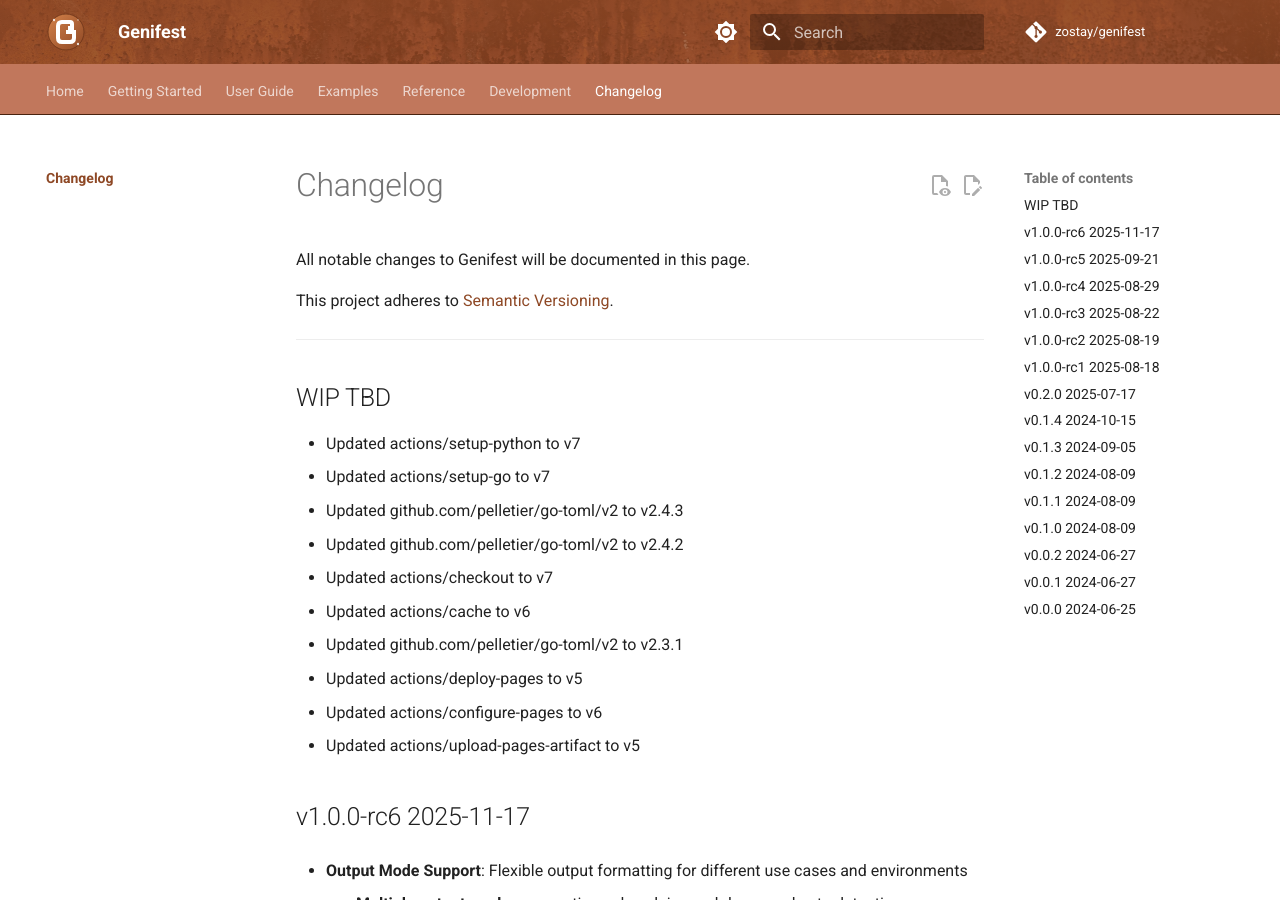
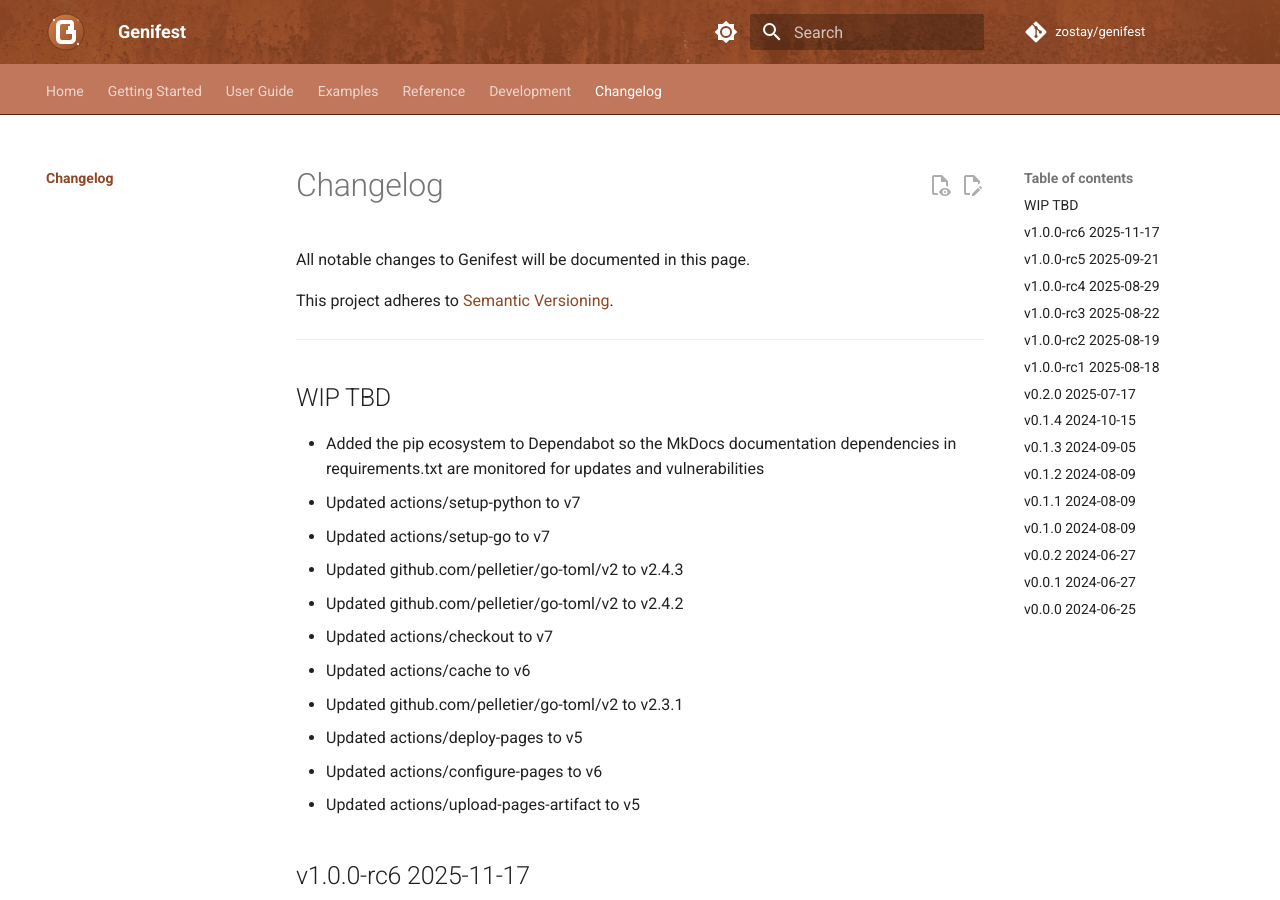
Before and after one commit to zostay/genifest, an MkDocs documentation site: the page built from docs/changelog.md, in a window 1280 px wide and 900 px high. Built offline with MkDocs 1.6.1 and Material for MkDocs 9.7.7, drawn with Linux system fonts in a browser that asks for light colours; comment, search, counter and statistics services are not loaded; the version menu is left out.

Commit message:
chore: monitor pip ecosystem with Dependabot
The root requirements.txt holds the MkDocs documentation toolchain and is
installed by .github/workflows/docs.yaml during CI, but Dependabot only
declared the gomod and github-actions ecosystems. Add a pip entry so those
packages get update PRs and vulnerability alerts.

Closes #97

Co-Authored-By: Claude Opus 5 <noreply@anthropic.com>

```diff
--- a/Changes.md
+++ b/Changes.md
@@ -1,5 +1,6 @@
 ## WIP  TBD
 
+ * Added the pip ecosystem to Dependabot so the MkDocs documentation dependencies in requirements.txt are monitored for updates and vulnerabilities
  * Updated actions/setup-python to v7
  * Updated actions/setup-go to v7
  * Updated github.com/pelletier/go-toml/v2 to v2.4.3
```
Also changed, not shown: 1 other file.
